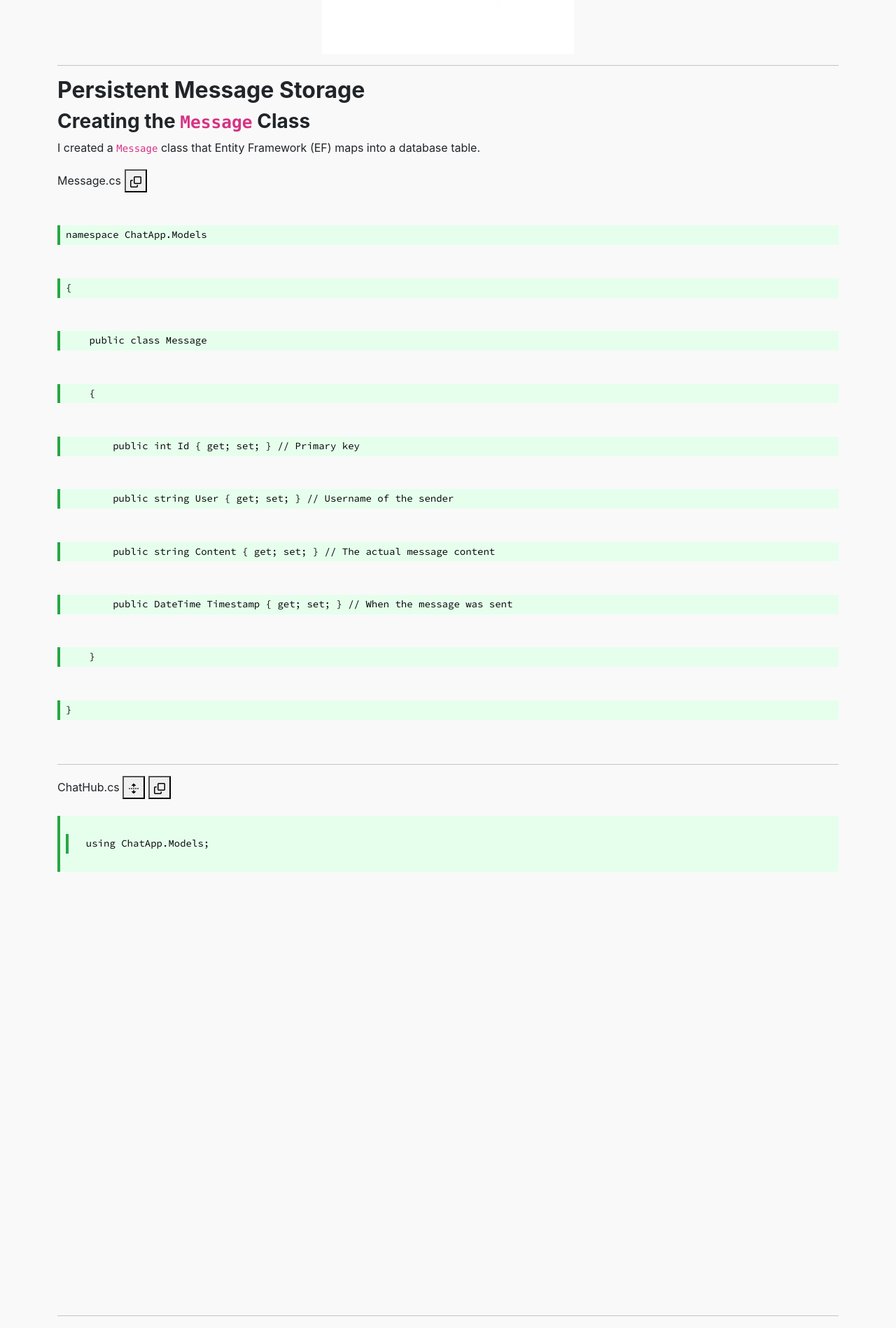
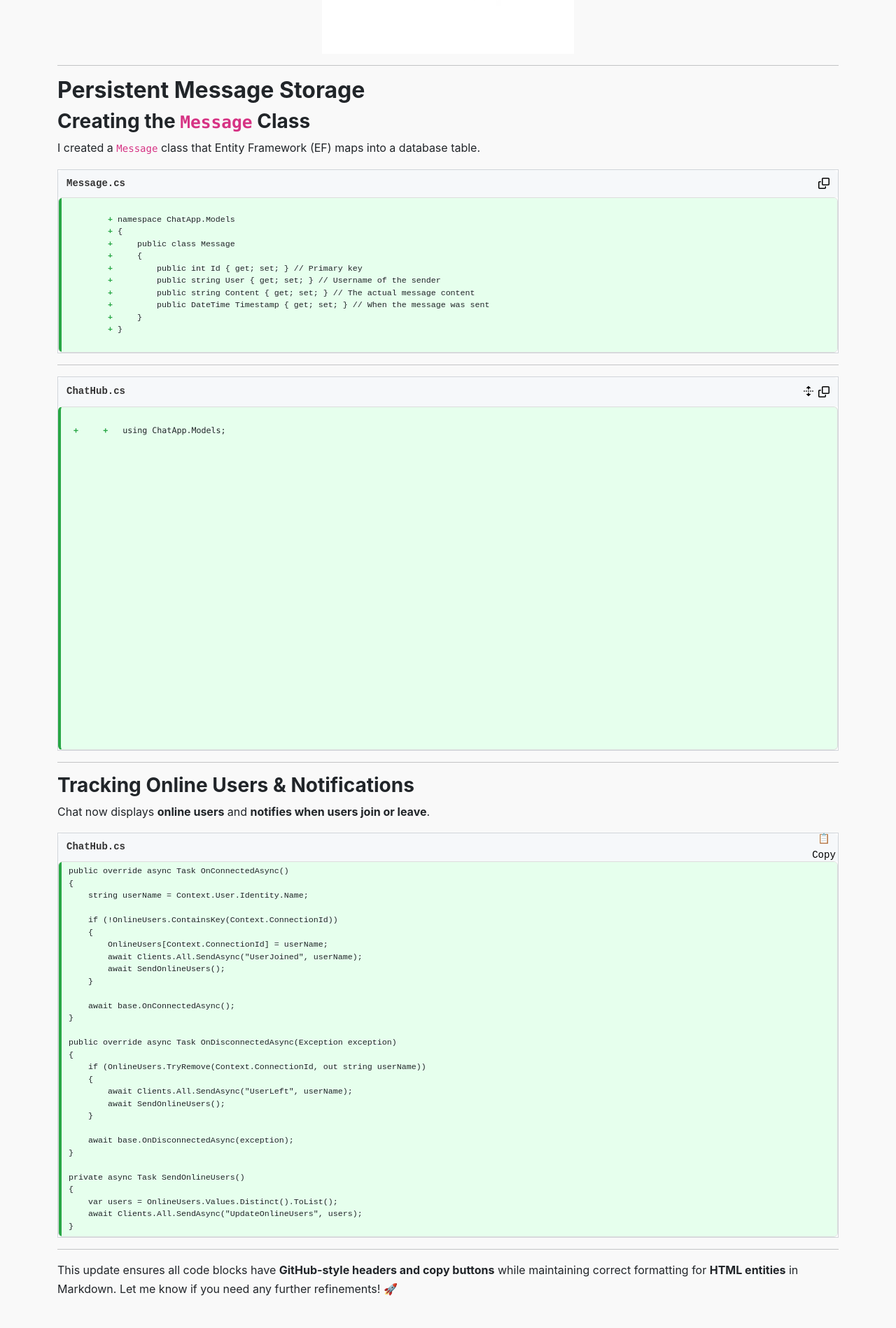
Before and after one commit to JWalshe86/ChatApp, a Jekyll site: the page built from docs/ChatAppPartTwo.md, in a window 1280 px wide. Shown: the part 310-2208 px from the top of the page at 70% size. Built offline with Jekyll 4.4.1, drawn with Linux system fonts in a browser that asks for light colours; after the commit the page ends 2183 px from its top, so only the background shows below that.

Commit message:
Update custom.css

```diff
--- a/docs/assets/css/custom.css
+++ b/docs/assets/css/custom.css
@@ -19,42 +19,126 @@
    GitHub-Style Code Blocks
    ============================= */
 
-/* Default hidden for unchanged and removed lines */
-.hidden {
-    display: none;
+/* Code Block Wrapper */
+/* Ensure the background remains white */
+.code-block {
+    background: white !important;
+    border: 1px solid #d1d5da; /* Matches GitHub's code block border */
+}
+.code-container {
+    font-size: 14px; /* Adjust to match GitHub */
+    line-height: 1.5; /* Reduce excessive line spacing */
 }
 
-/* Unchanged Code (Initially Hidden) */
-.unchanged-code {
-    display: none; /* Hide unchanged lines by default */
-    color: #ffffff !important; /* Keep unchanged code white */
-    font-family: "Source Code Pro", monospace;
+/* GitHub-Style Code Header */
+.code-header {
+    display: flex;
+    justify-content: space-between;
+    align-items: center;
+    background: #f6f8fa;
+    padding: 8px 12px;
+    border-top-left-radius: 6px;
+    border-top-right-radius: 6px;
+    font-family: monospace;
+    font-size: 14px;
+    font-weight: bold;
+    color: #333;
 }
 
-/* Removed Code (Initially Hidden) */
-.removed-line {
-    display: none;
-    color: #ff6b6b !important; /* GitHub-style red */
-    background-color: rgba(255, 107, 107, 0.15);
-    border-left: 4px solid #ff6b6b;
-    padding: 2px 8px;
+/* GitHub Copy Button */
+.copy-button {
+    display: flex;
+    align-items: center;
+    justify-content: center;
+    width: 16px;
+    height: 16px;
+    padding: 0;
+    border: none;
+    background: transparent;
+    cursor: pointer;
+    user-select: none; /* Prevents text selection */
+}
+
+/* Code Block */
+pre {
+    background-color: #f6f8fa;
+    padding: 0;
+    border-radius: 6px;
+    overflow-x: auto;
+    font-family: monospace;
+    border: 1px solid #ddd;
+    line-height: 1.5;
+    margin: 0;
+}
+
+/* Updated Code Highlighting (GitHub Green) */
+.updated-code {
+    background-color: #e6ffed; /* GitHub green */
+    border-left: 4px solid #28a745;
+    padding: 5px 10px; /* Reduce excessive padding */
+    margin: 0;
+    display: block;
+    font-family: monospace;
+    font-size: smaller;
     white-space: pre-wrap;
 }
 
-/* Added Code (Always Visible) */
-.added-line {
+/* Highlight the changed lines with a green background */
+.updated-code code {
     display: block;
-    background-color: #e6ffed !important; /* Light green */
-    border-left: 4px solid #28a745;
+    background: #e6ffed; /* GitHub green */
     padding: 2px 8px;
-    white-space: pre-wrap;
-    color: black;
-    font-family: "Source Code Pro", monospace;
+    border-radius: 4px;
+    margin-bottom: 2px;
 }
 
-/* 🚀 FIX: Show unchanged and removed lines when expanded */
-.expanded .unchanged-code,
-.expanded .removed-line {
-    display: inline-block !important;
-    width: 100%; /* Ensure full width for block display */
+/* Original Code (Greyed Out) */
+pre.original-code {
+    background: #ffffff !important; /* ✅ Ensure it stays white */
+    border-left: 4px solid #d1d5da;
+    color: #6a737d;
+    font-style: italic;
 }
+
+/* Toggle Dropdown for Original Code */
+details {
+    border: 1px solid #ddd;
+    border-radius: 6px;
+    padding: 8px;
+    background: #fafbfc;
+    transition: all 0.2s ease-in-out;
+}
+
+/* Original Code Dropdown Summary */
+details summary {
+    font-weight: bold;
+    cursor: pointer;
+    padding: 6px;
+}
+
+.expand-button {
+    background: transparent;
+    border: none;
+    cursor: pointer;
+    margin-left: auto;
+}
+.updated-code .unchanged-code {
+    display: none; /* Hide unchanged lines in the updated code block */
+}
+
+.expanded .updated-code .unchanged-code {
+    display: block; /* Show them when expanded */
+}
+.unchanged-code {
+    display: inline; /* Prevent block-level spacing */
+    background: white;
+    padding: 0; /* Remove unnecessary padding */
+    margin: 0; /* Remove unnecessary margin */
+    white-space: pre-wrap; /* Preserve spacing while preventing large gaps */
+}
+.updated-code span.added-line::before {
+    content: "+ "; /* Adds the plus sign */
+    color: #28a745; /* GitHub Green */
+    font-weight: bold;
+    user-select: none; /* Prevent selection when copying */
+}
```
